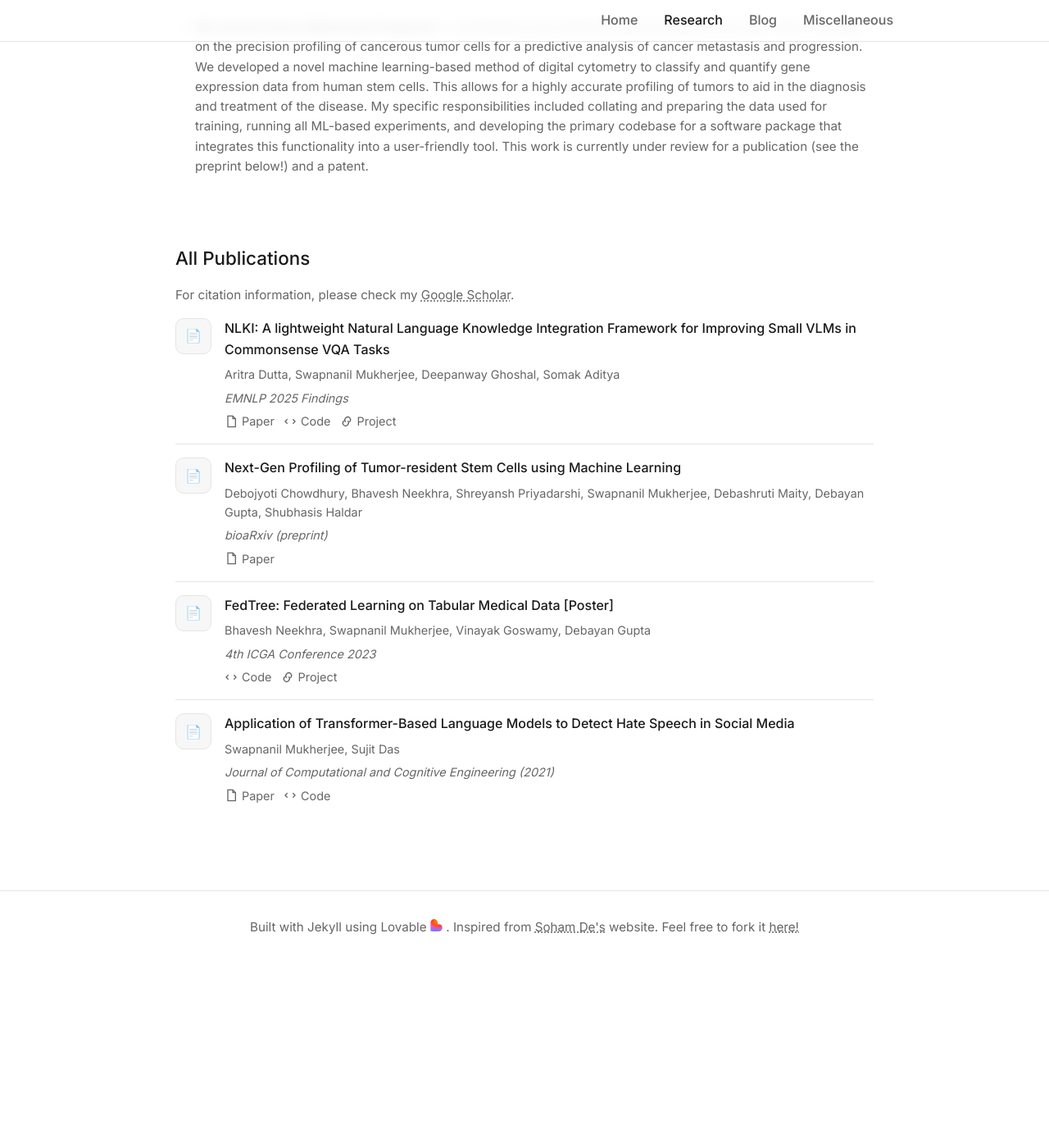
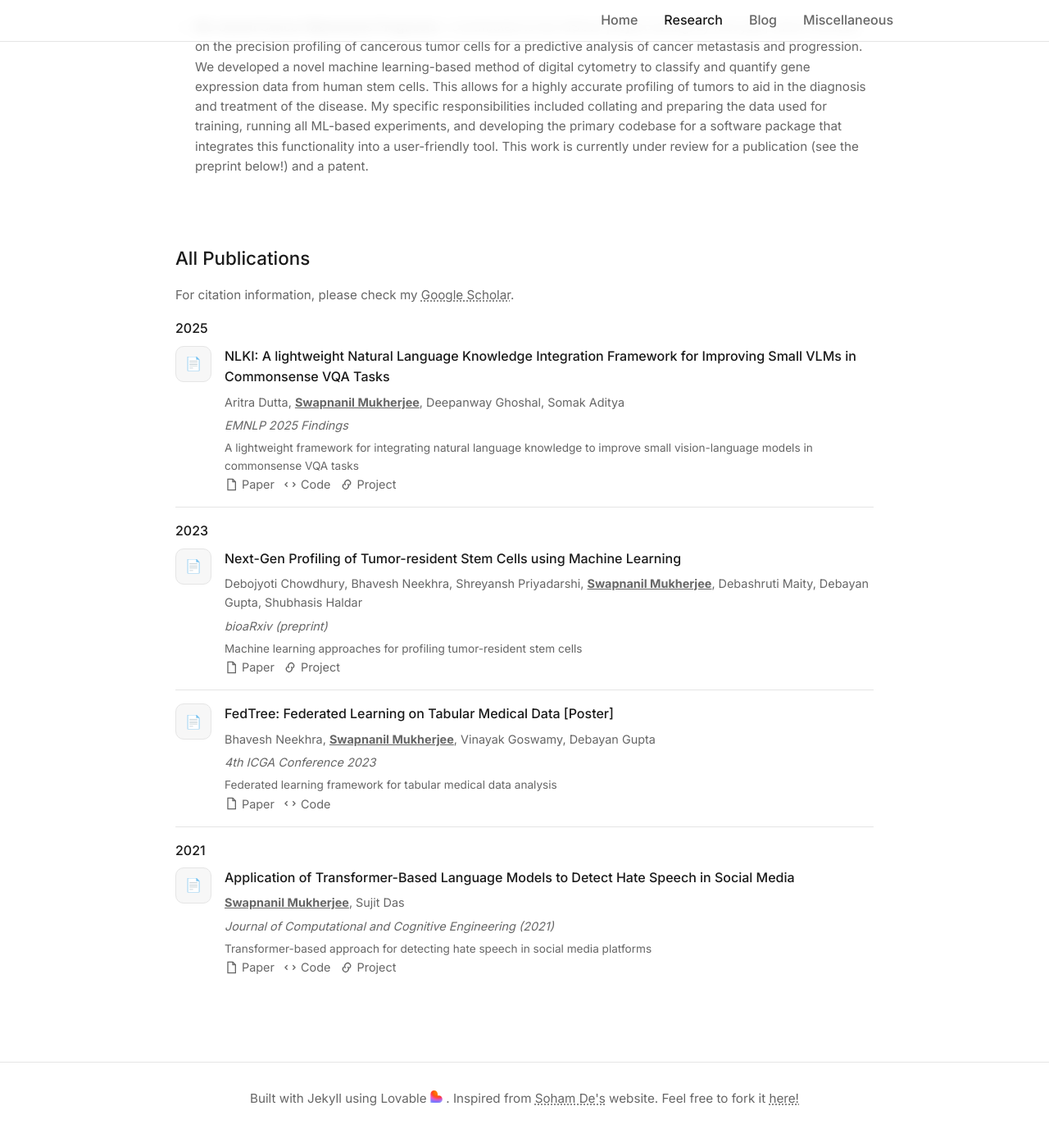
Before and after one commit to SwapnanilMukherjee/swapnanilmukherjee.github.io, a Jekyll site: the page built from _pages/research.md, in a window 1280 px wide and 1400 px high, scrolled down 1364 px. Shown: the top 1388 px of the window at 82% size. Built offline with Jekyll 4.4.1, drawn with Linux system fonts in a browser that asks for light colours; before the commit the page ends 2555 px from its top, so only the background shows below that.

Commit message:
Fix mobile layout and publication format
Address mobile layout issues including profile image and name/email/social icon spacing. Refactor the burger menu to remove the icon from the expanded view. Update `publications.yml` to the new format, including adding thumbnails and styling the author's name. Adjust `research.md` and `index.md` to reflect these changes.

```diff
--- a/_data/publications.yml
+++ b/_data/publications.yml
@@ -1,27 +1,66 @@
-- title: "NLKI: A lightweight Natural Language Knowledge Integration Framework for Improving Small VLMs in Commonsense VQA Tasks"
-  authors: "Aritra Dutta, Swapnanil Mukherjee, Deepanway Ghoshal, Somak Aditya"
-  venue: "EMNLP 2025 Findings"
-  url: "https://beingdutta.github.io/NLKI-Project-Page-EMNLP-2025-Findings/"
-  paper: "https://arxiv.org/pdf/2508.19724"
-  code: "https://github.com/beingdutta/NLKI-Lightweight-Natural-Language-Knowledge-Integration-Framework"
-  project: "https://beingdutta.github.io/NLKI-Project-Page-EMNLP-2025-Findings/"
+publications:
+  2025:
+    - title: "NLKI: A lightweight Natural Language Knowledge Integration Framework for Improving Small VLMs in Commonsense VQA Tasks"
+      authors:
+        - name: "Aritra Dutta"
+        - name: "Swapnanil Mukherjee"
+          isYou: true
+        - name: "Deepanway Ghoshal"
+        - name: "Somak Aditya"
+      venue: "EMNLP 2025 Findings"
+      year: 2025
+      description: "A lightweight framework for integrating natural language knowledge to improve small vision-language models in commonsense VQA tasks"
+      thumbnail: ""
+      links:
+        pdf: "https://arxiv.org/pdf/2508.19724"
+        code: "https://github.com/beingdutta/NLKI-Lightweight-Natural-Language-Knowledge-Integration-Framework"
+        project: "https://beingdutta.github.io/NLKI-Project-Page-EMNLP-2025-Findings/"
 
-- title: "Next-Gen Profiling of Tumor-resident Stem Cells using Machine Learning"
-  authors: "Debojyoti Chowdhury, Bhavesh Neekhra, Shreyansh Priyadarshi, Swapnanil Mukherjee, Debashruti Maity, Debayan Gupta, Shubhasis Haldar"
-  venue: "bioaRxiv (preprint)"
-  url: "https://www.biorxiv.org/content/10.1101/2023.11.24.568600v1"
-  paper: "https://www.biorxiv.org/content/biorxiv/early/2023/11/25/2023.11.24.568600.full.pdf"
+  2023:
+    - title: "Next-Gen Profiling of Tumor-resident Stem Cells using Machine Learning"
+      authors:
+        - name: "Debojyoti Chowdhury"
+        - name: "Bhavesh Neekhra"
+        - name: "Shreyansh Priyadarshi"
+        - name: "Swapnanil Mukherjee"
+          isYou: true
+        - name: "Debashruti Maity"
+        - name: "Debayan Gupta"
+        - name: "Shubhasis Haldar"
+      venue: "bioaRxiv (preprint)"
+      year: 2023
+      description: "Machine learning approaches for profiling tumor-resident stem cells"
+      thumbnail: ""
+      links:
+        pdf: "https://www.biorxiv.org/content/biorxiv/early/2023/11/25/2023.11.24.568600.full.pdf"
+        project: "https://www.biorxiv.org/content/10.1101/2023.11.24.568600v1"
 
-- title: "FedTree: Federated Learning on Tabular Medical Data [Poster]"
-  authors: "Bhavesh Neekhra, Swapnanil Mukherjee, Vinayak Goswamy, Debayan Gupta"
-  venue: "4th ICGA Conference 2023"
-  url: "https://bhaveshneekhra.github.io/about/ICGA_2023.pdf"
-  code: "https://github.com/bhaveshneekhra/mlcb_23/tree/main"
-  project: "https://bhaveshneekhra.github.io/about/ICGA_2023.pdf"
+    - title: "FedTree: Federated Learning on Tabular Medical Data [Poster]"
+      authors:
+        - name: "Bhavesh Neekhra"
+        - name: "Swapnanil Mukherjee"
+          isYou: true
+        - name: "Vinayak Goswamy"
+        - name: "Debayan Gupta"
+      venue: "4th ICGA Conference 2023"
+      year: 2023
+      description: "Federated learning framework for tabular medical data analysis"
+      thumbnail: ""
+      links:
+        pdf: "https://bhaveshneekhra.github.io/about/ICGA_2023.pdf"
+        code: "https://github.com/bhaveshneekhra/mlcb_23/tree/main"
 
-- title: "Application of Transformer-Based Language Models to Detect Hate Speech in Social Media"
-  authors: "Swapnanil Mukherjee, Sujit Das"
-  venue: "Journal of Computational and Cognitive Engineering (2021)"
-  url: "https://ojs.bonviewpress.com/index.php/JCCE/article/view/105"
-  paper: "https://ojs.bonviewpress.com/index.php/JCCE/article/view/105/86"
-  code: "https://github.com/SwapnanilMukherjee/hate-speech-detection-with-transformers"
+  2021:
+    - title: "Application of Transformer-Based Language Models to Detect Hate Speech in Social Media"
+      authors:
+        - name: "Swapnanil Mukherjee"
+          isYou: true
+        - name: "Sujit Das"
+      venue: "Journal of Computational and Cognitive Engineering (2021)"
+      year: 2021
+      description: "Transformer-based approach for detecting hate speech in social media platforms"
+      thumbnail: ""
+      links:
+        pdf: "https://ojs.bonviewpress.com/index.php/JCCE/article/view/105/86"
+        code: "https://github.com/SwapnanilMukherjee/hate-speech-detection-with-transformers"
+        project: "https://ojs.bonviewpress.com/index.php/JCCE/article/view/105"
--- a/_pages/research.md
+++ b/_pages/research.md
@@ -32,45 +32,63 @@ permalink: /research/
   <p>
     For citation information, please check my <a href="https://scholar.google.com/citations?user=SGjrwBwAAAAJ&hl=en">Google Scholar</a>.
   </p>
-  {% for publication in site.data.publications %}
-  <div class="publication">
-    <div class="publication-icon">📄</div>
-    <div class="publication-content">
+  {% for year_data in site.data.publications.publications %}
+    {% assign year = year_data[0] %}
+    {% assign pubs = year_data[1] %}
 
-      {% if publication.url %}
-        <h3><a href="{{ publication.url }}" target="_blank" rel="noopener noreferrer">{{ publication.title }}</a></h3>
-      {% else %}
-        <h3>{{ publication.title }}</h3>
-      {% endif %}
+    <h3>{{ year }}</h3>
 
-      {% if publication.authors %}
-        <p class="authors">{{ publication.authors }}</p>
-      {% endif %}
-
-      {% if publication.venue %}
-        <p class="venue"><i>{{ publication.venue }}</i></p>
-      {% endif %}
-
-      <div class="publication-links">
-        {% if publication.paper %}
-          <a class="link-with-icon" href="{{ publication.paper }}" target="_blank" rel="noopener noreferrer">
-            <svg aria-hidden="true" viewBox="0 0 24 24" fill="none" stroke="currentColor" stroke-width="2"><path d="M6 2h9l5 5v15H6z"/><path d="M15 2v5h5"/></svg><span>Paper</span>
-          </a>
-        {% endif %}
-
-        {% if publication.code %}
-          <a class="link-with-icon" href="{{ publication.code }}" target="_blank" rel="noopener noreferrer">
-            <svg aria-hidden="true" viewBox="0 0 24 24" fill="none" stroke="currentColor" stroke-width="2"><polyline points="7 8 3 12 7 16"/><polyline points="17 8 21 12 17 16"/></svg><span>Code</span>
-          </a>
-        {% endif %}
-
-        {% if publication.project %}
-          <a class="link-with-icon" href="{{ publication.project }}" target="_blank" rel="noopener noreferrer">
-            <svg aria-hidden="true" viewBox="0 0 24 24" fill="none" stroke="currentColor" stroke-width="2"><path d="M10 13a5 5 0 0 1 0-7l1-1a5 5 0 0 1 7 7l-1 1"/><path d="M14 11a5 5 0 0 1 0 7l-1 1a5 5 0 0 1-7-7l1-1"/></svg><span>Project</span>
-          </a>
+    {% for pub in pubs %}
+    <div class="publication">
+      <div class="publication-icon">
+        {% if pub.thumbnail and pub.thumbnail != "" %}
+          <img src="{{ pub.thumbnail }}" alt="{{ pub.title }}" style="width: 44px; height: 44px; object-fit: cover; border-radius: 8px;">
+        {% else %}
+          📄
         {% endif %}
       </div>
+      <div class="publication-content">
+        <h3>
+          {% if pub.links.project %}
+            <a href="{{ pub.links.project }}" target="_blank" rel="noopener noreferrer">{{ pub.title }}</a>
+          {% elsif pub.links.pdf %}
+            <a href="{{ pub.links.pdf }}" target="_blank" rel="noopener noreferrer">{{ pub.title }}</a>
+          {% else %}
+            {{ pub.title }}
+          {% endif %}
+        </h3>
+        <div class="authors">
+          {% for author in pub.authors %}
+            {% if author.isYou %}
+              <span class="author-me">{{ author.name }}</span>{% unless forloop.last %}, {% endunless %}
+            {% else %}
+              {{ author.name }}{% unless forloop.last %}, {% endunless %}
+            {% endif %}
+          {% endfor %}
+        </div>
+        <div class="venue"><i>{{ pub.venue }}</i></div>
+        {% if pub.description %}
+          <div class="description" style="font-size: 0.85rem; color: var(--muted); margin-top: 0.25rem;">{{ pub.description }}</div>
+        {% endif %}
+        <div class="publication-links">
+          {% if pub.links.pdf %}
+            <a class="link-with-icon" href="{{ pub.links.pdf }}" target="_blank" rel="noopener noreferrer">
+              <svg aria-hidden="true" viewBox="0 0 24 24" fill="none" stroke="currentColor" stroke-width="2"><path d="M6 2h9l5 5v15H6z"/><path d="M15 2v5h5"/></svg><span>Paper</span>
+            </a>
+          {% endif %}
+          {% if pub.links.code %}
+            <a class="link-with-icon" href="{{ pub.links.code }}" target="_blank" rel="noopener noreferrer">
+              <svg aria-hidden="true" viewBox="0 0 24 24" fill="none" stroke="currentColor" stroke-width="2"><polyline points="7 8 3 12 7 16"/><polyline points="17 8 21 12 17 16"/></svg><span>Code</span>
+            </a>
+          {% endif %}
+          {% if pub.links.project %}
+            <a class="link-with-icon" href="{{ pub.links.project }}" target="_blank" rel="noopener noreferrer">
+              <svg aria-hidden="true" viewBox="0 0 24 24" fill="none" stroke="currentColor" stroke-width="2"><path d="M10 13a5 5 0 0 1 0-7l1-1a5 5 0 0 1 7 7l-1 1"/><path d="M14 11a5 5 0 0 1 0 7l-1 1a5 5 0 0 1-7-7l1-1"/></svg><span>Project</span>
+            </a>
+          {% endif %}
+        </div>
+      </div>
     </div>
-  </div>
+    {% endfor %}
   {% endfor %}
 </div>
--- a/assets/css/main.css
+++ b/assets/css/main.css
@@ -82,6 +82,7 @@ p a:hover {color: var(--text); text-decoration: underline dotted; transition: 10
 .publication-content h3 a { color: var(--text); text-decoration: none; }
 .publication-content h3 a:hover { text-decoration: underline; }
 .authors { font-size: 0.9rem; color: var(--muted); margin-bottom: 0.35rem; }
+.author-me { font-weight: bold; text-decoration: underline; }
 .venue { font-size: 0.9rem; color: var(--muted); margin-bottom: 0.35rem; }
 .publication-links { display: flex; gap: 0.7rem; font-size: 0.9rem; }
 .publication-links a { color: var(--muted); text-decoration: none; display: inline-flex; align-items: center; gap: 5px; }
@@ -124,24 +125,63 @@ p a:hover {color: var(--text); text-decoration: underline dotted; transition: 10
   .nav-toggle { display: inline-flex; }
   .nav-links { display: none; flex-direction: column; gap: 0.75rem; width: 100%; padding-top: 0.5rem; }
   .nav-links.open { display: flex; }
+  .nav-links.open ~ .nav-toggle { display: none; }
   nav ul li { text-align: left; }
   .profile {
     display: grid;
-    grid-template-columns: auto 1fr;
-    gap: 1.5rem;
+    grid-template-columns: 100px 1fr;
+    gap: 1.25rem;
     align-items: start;
     text-align: left;
+  }
+  .profile-image {
+    width: 100px;
+    height: 100px;
+    grid-row: 1;
+    grid-column: 1;
   }
   .profile-info {
     display: flex;
     flex-direction: column;
-    justify-content: center;
+    justify-content: flex-start;
     min-height: 100px;
+    grid-row: 1;
+    grid-column: 2;
+  }
+  .profile-info h1 {
+    font-size: 1.4rem;
+    margin-bottom: 0.25rem;
+    line-height: 1.2;
+  }
+  .profile-info .title {
+    font-size: 0.85rem;
+    margin-bottom: 0.25rem;
+  }
+  .profile-info .email {
+    font-size: 0.85rem;
+    margin-bottom: 0.5rem;
   }
   .social-links {
     justify-content: flex-start;
-    gap: 0.25rem;
-    margin-top: 0.5rem;
+    gap: 0.15rem;
+    margin-top: 0.25rem;
+  }
+  .social-links a {
+    padding: 4px;
+    font-size: 1rem;
+  }
+  .social-links svg {
+    width: 16px;
+    height: 16px;
+  }
+  .cv-button {
+    padding: 4px 8px;
+    font-size: 0.85rem;
+    gap: 4px;
+  }
+  .cv-button svg {
+    width: 14px;
+    height: 14px;
   }
   h1 { font-size: 1.65rem; }
   h2 { font-size: 1.25rem; }
```
Also changed, not shown: index.md (+44 -13 lines).
